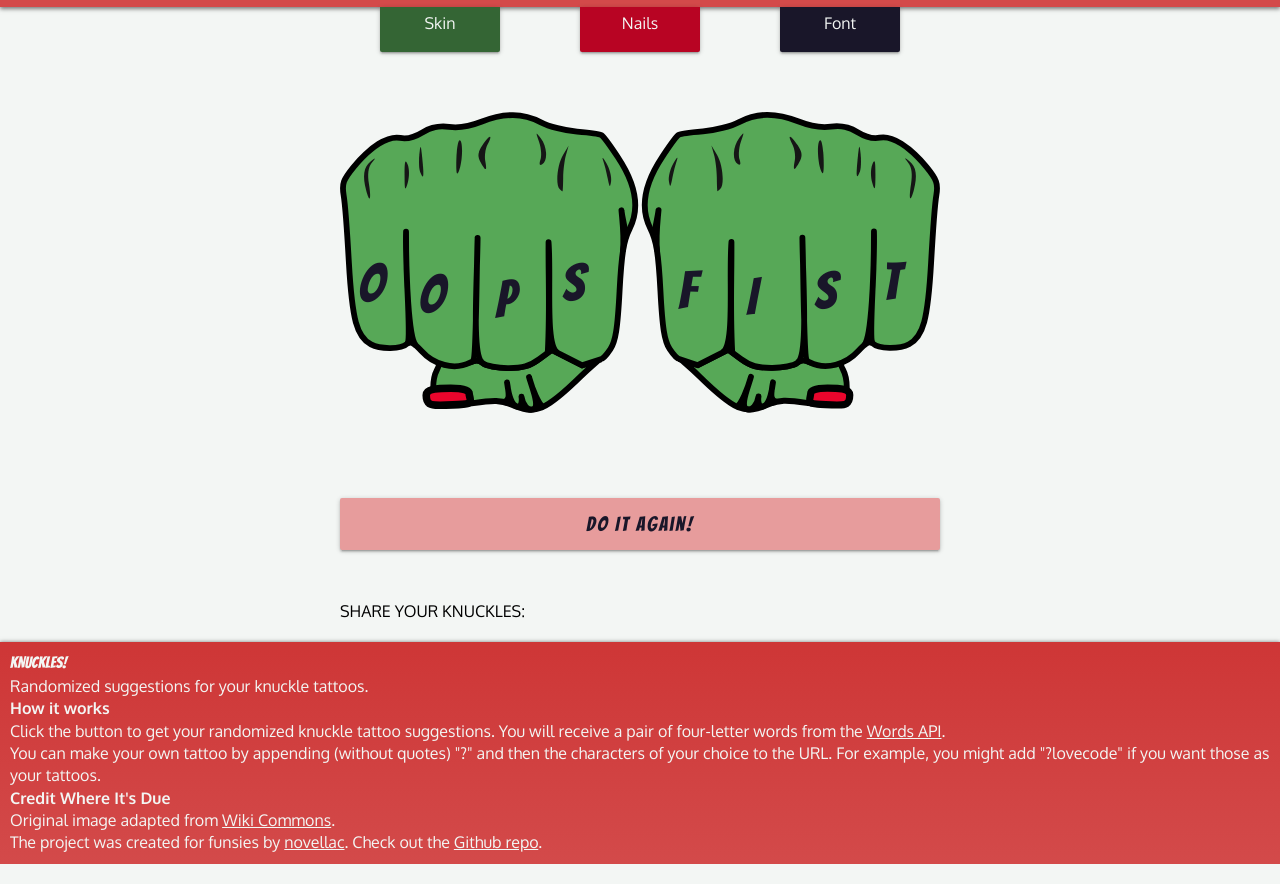
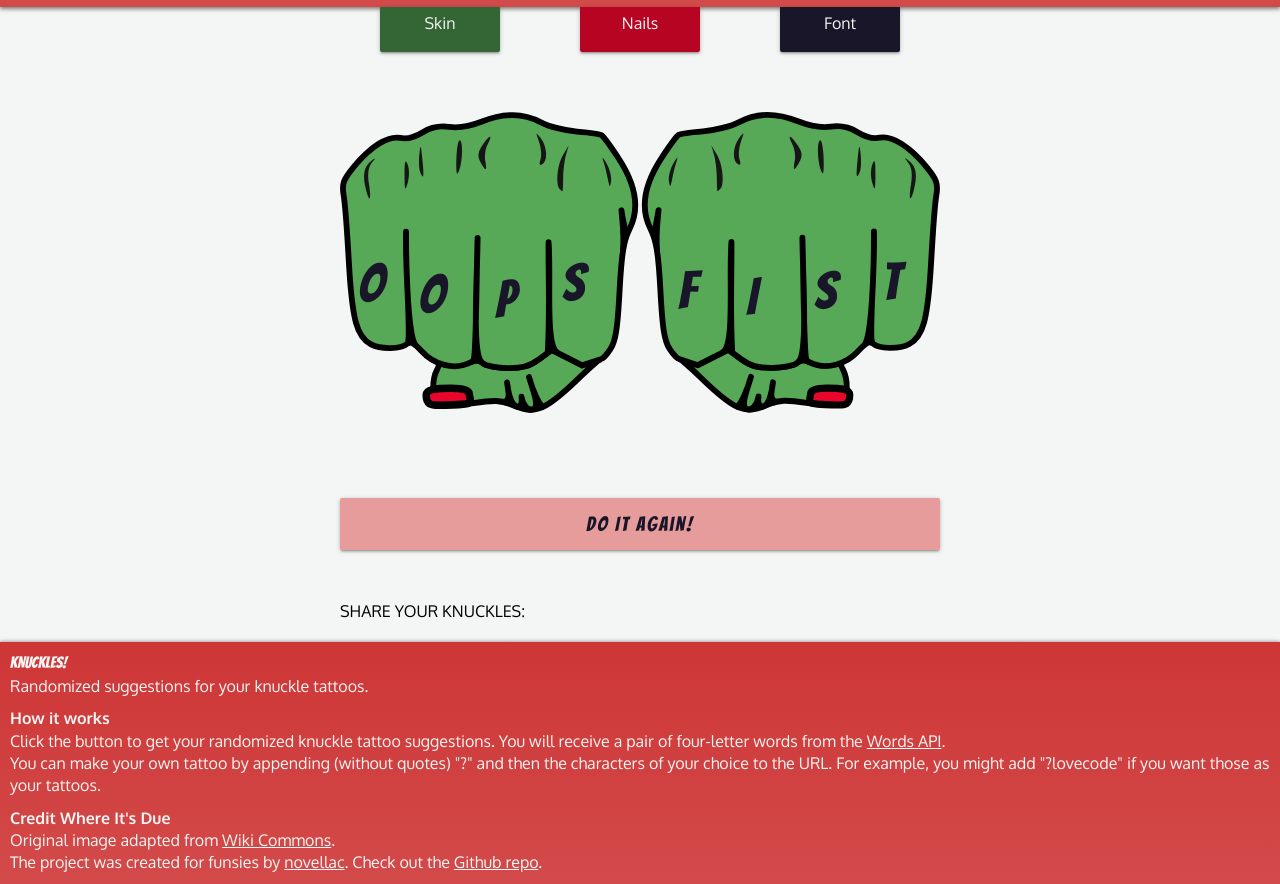
Before and after one commit to novellac/knuckles, a website: page index.html in a window 1280 px wide. Shown: the part 103-987 px from the top of the page. Drawn offline with Linux system fonts and the light colour scheme; no server answers.

Commit message:
Generated CSS

```diff
--- a/css/styles.css
+++ b/css/styles.css
@@ -202,6 +202,9 @@
 footer * {
   color: #f3f6f4; }
 
+footer h2 {
+  margin-top: 1rem; }
+
 html,
 body {
   height: 100%; }
```
Also changed, not shown: 1 other file.
